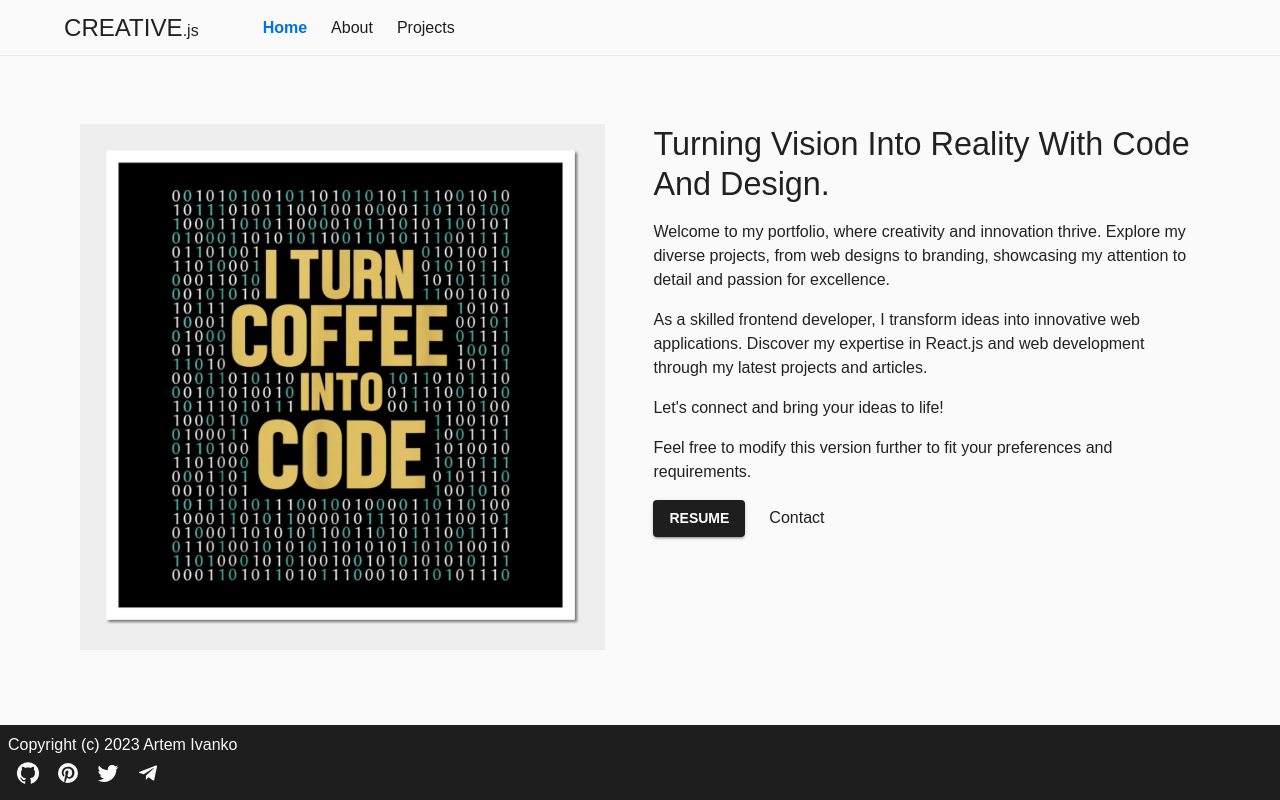
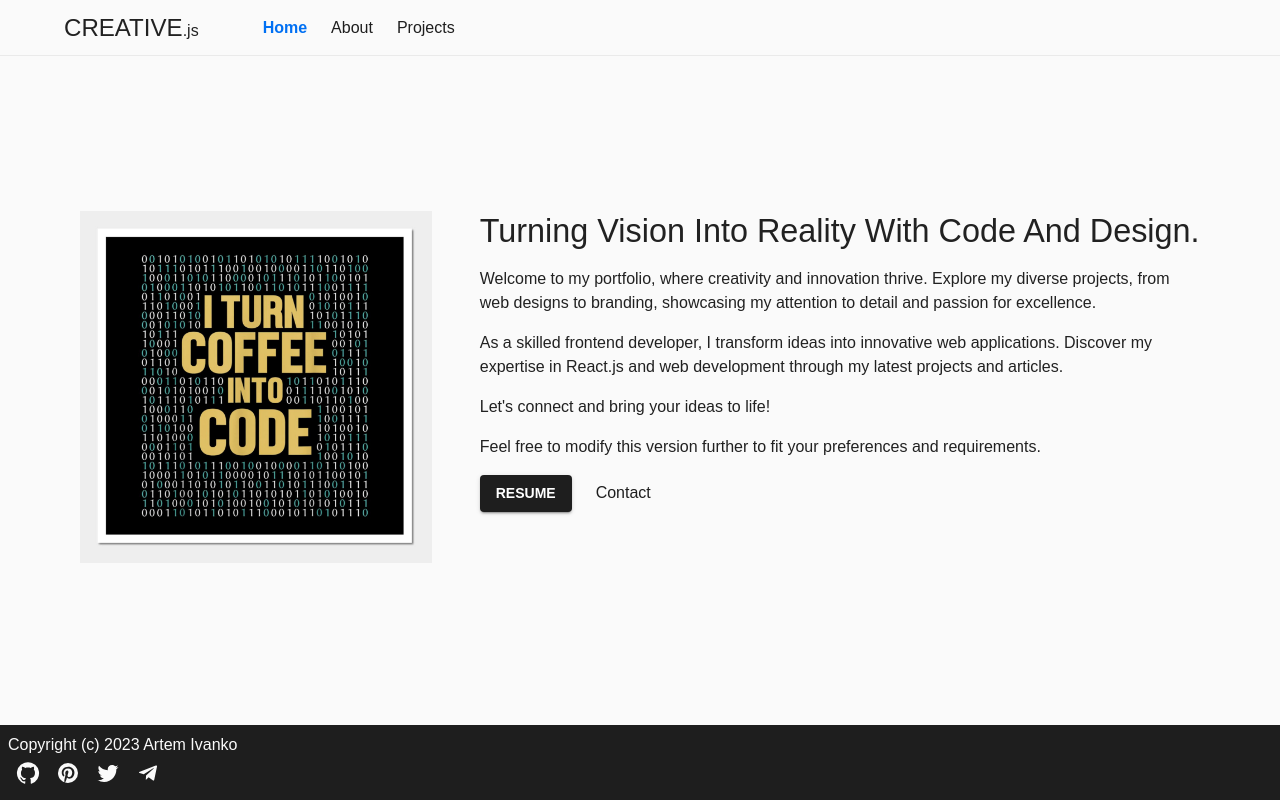
Before and after one commit to ArtemIvanko/Portfolio.v1, a React (Create React App) app: page /home in a window 1280 px wide. Built offline with nearby package versions, Linux system fonts and the light colour scheme; a web font is replaced by a local one.

Commit message:
Improved image styles

```diff
--- a/src/pages/Home/Home.tsx
+++ b/src/pages/Home/Home.tsx
@@ -50,6 +50,7 @@ const Root = styled("div")({
 
 const StyledImage = styled("img")({
   width: "100%",
+  maxWidth: "40rem",
 });
 
 const Container = styled("div")({
```
